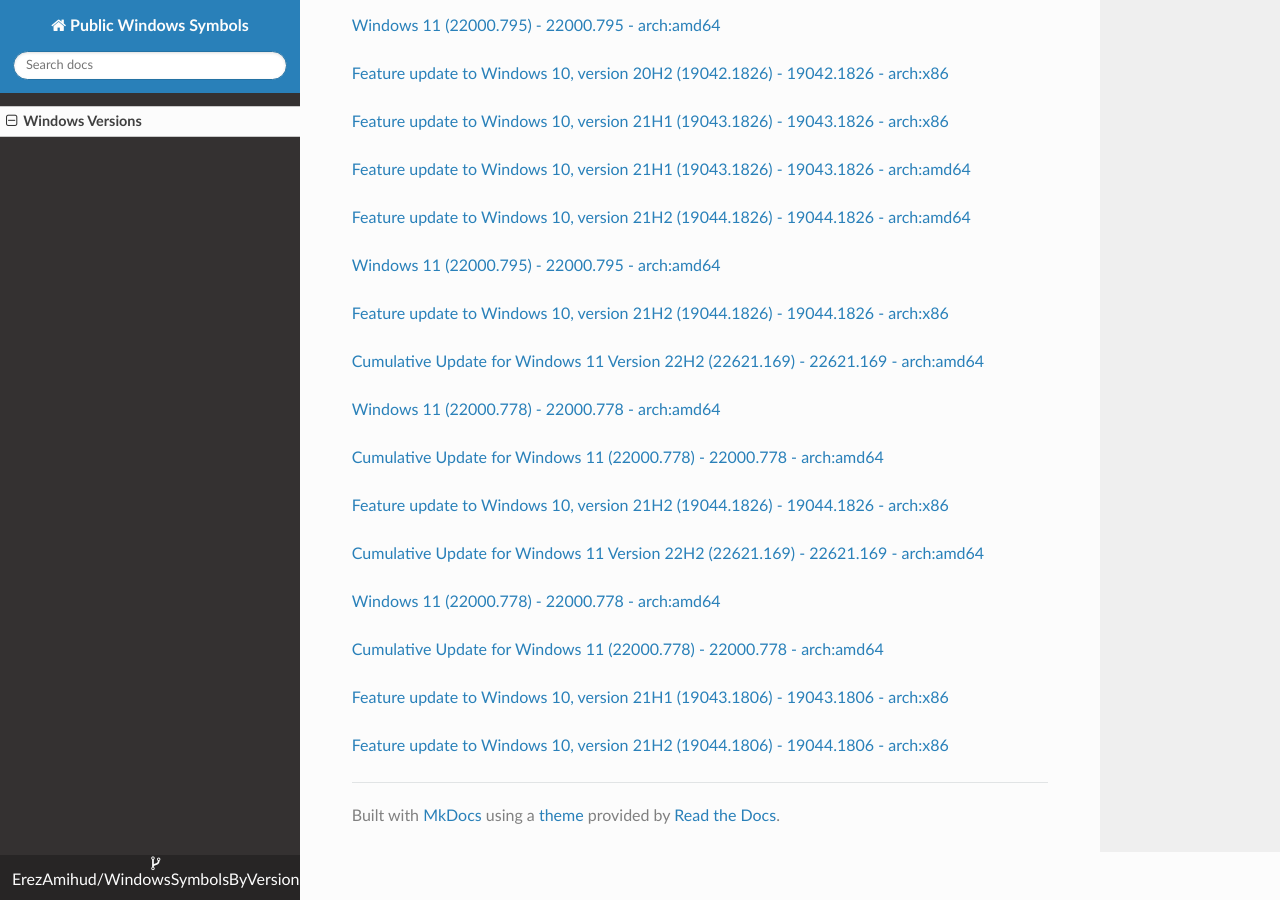
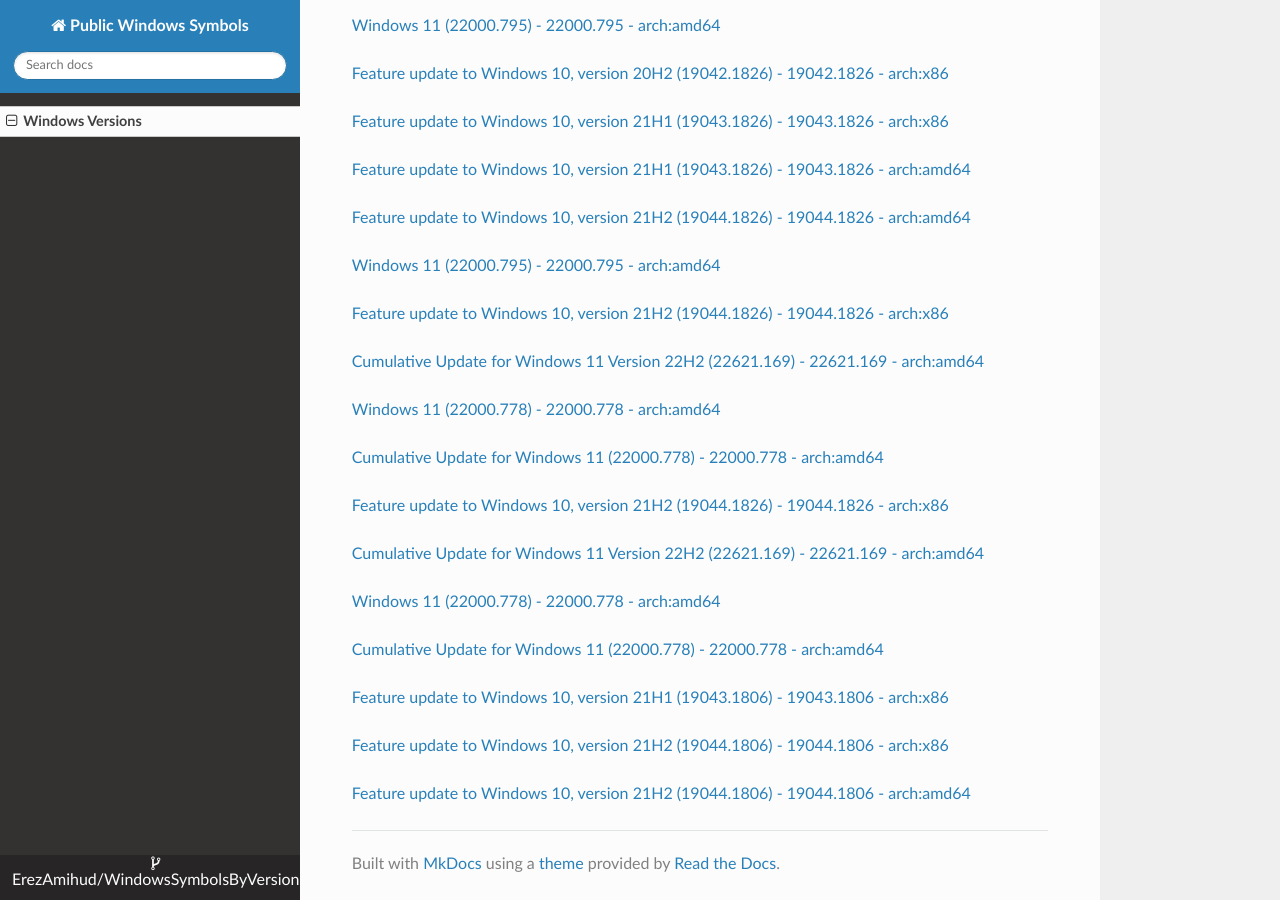
Before and after one commit to ErezAmihud/WindowsSymbolsByVersion, an MkDocs documentation site: the page built from docs/index.md, in a window 1280 px wide and 900 px high, scrolled down 59573 px. Built offline with MkDocs 1.6.1, drawn with Linux system fonts in a browser that asks for light colours; nearby versions of some CDN libraries.

Commit message:
Automated commit, add manifest for abb3603c-defd-4385-ac3e-a7fb0ef589e4

```diff
--- a/docs/index.md
+++ b/docs/index.md
@@ -3538,3 +3538,6 @@
 
 
 [Feature update to Windows 10, version 21H2 (19044.1806) - 19044.1806 - arch:x86](https://github.com/ErezAmihud/WindowsSymbolsByVersion/blob/main/manifests/a1c713dd-42d5-4474-9eff-bb68ed8fea43.manifest)
+
+
+[Feature update to Windows 10, version 21H2 (19044.1806) - 19044.1806 - arch:amd64](https://github.com/ErezAmihud/WindowsSymbolsByVersion/blob/main/manifests/abb3603c-defd-4385-ac3e-a7fb0ef589e4.manifest)
```
Also changed, not shown: process_builds.json (+1 -1 lines), 1 other file.
